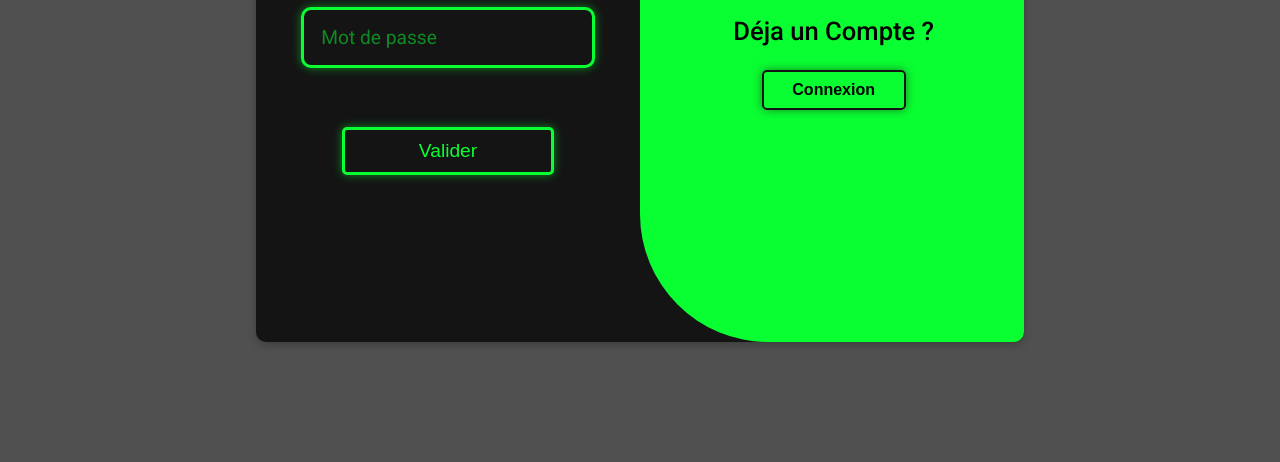
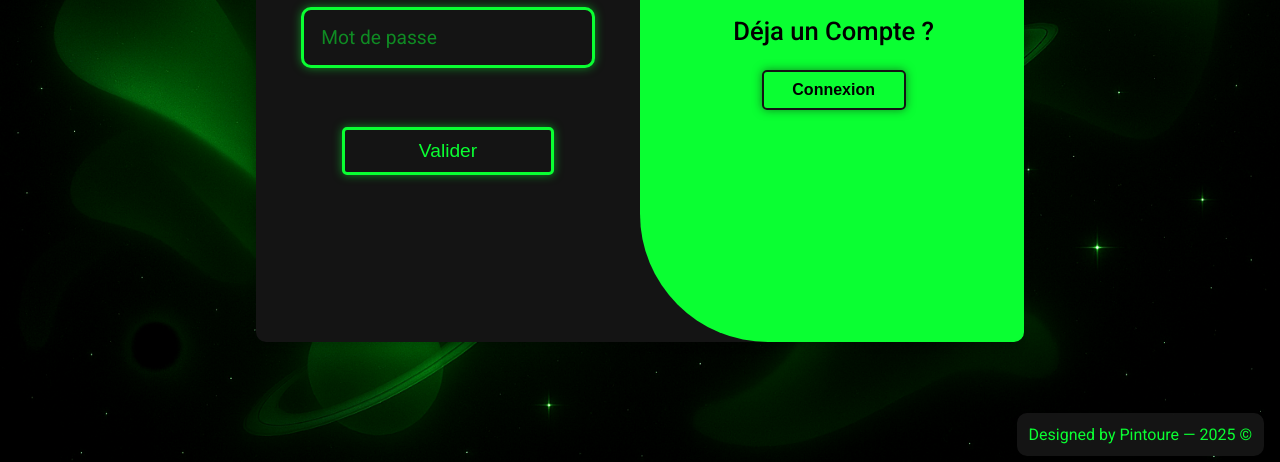
Before and after one commit to Pintour3/Soly, a website: page public/index.html in a window 1280 px wide. Shown: the part 338-800 px from the top of the page. Drawn offline with nearby package versions, Linux system fonts and the light colour scheme.

Commit message:
styling and UI desing changes

```diff
--- a/public/index.css
+++ b/public/index.css
@@ -26,12 +26,15 @@ body {
     height: 100vh;
     font-size: 4em;
     background-color: rgb(80, 80, 80);
+    background-image: url("assets/fond\ d\'écran\ en\ 2k\ p.png");
+    background-size:cover;
 }
 
 main {
     width: 100%;
     height: 100vh;
     display: flex;
+    position: fixed;
     justify-content: center;
     align-items: center;
 }
@@ -307,3 +310,25 @@ form button {
 .progressBarFilling.visible {
     width: 100%;
 }
+
+footer {
+    display: flex;
+    position: fixed;
+    bottom: 0;
+    width: 100%;
+    height: 5%;
+    color: white;
+    font-size: 1rem;
+    align-items: center;
+    justify-content: end;
+    padding-bottom: 0.5em;
+}
+.copyrightContainer {
+    margin: 1em;
+    padding: 0.75em;
+    border-radius: 10px;
+    background-color: rgba(34,34,34,0.6);
+    backdrop-filter: blur(10px);
+    color: rgb(10, 255, 50);
+
+}
--- a/public/index.html
+++ b/public/index.html
@@ -75,8 +75,10 @@
         <div class="progressBarFilling">
         </div>
     </div>
-    <footer>
-
+    <footer class="roboto">
+        <div class="copyrightContainer">
+            <span class="copyright"> Designed by Pintoure — 2025 ©</span>
+        </div>
     </footer>
 </body>
 </html>
```
Also changed, not shown: public/index.js (+0 -15 lines), public/assets/fond d'écran en 2k p.png (added).
